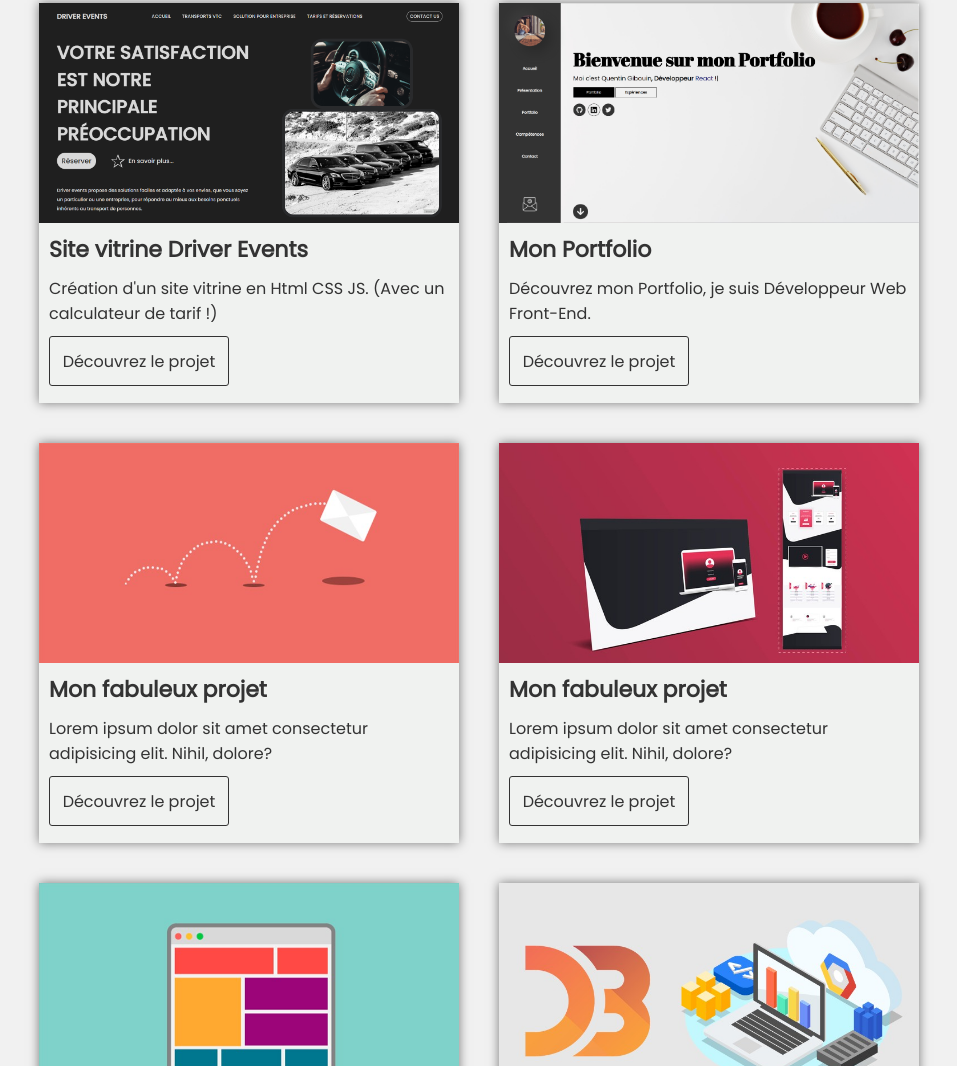
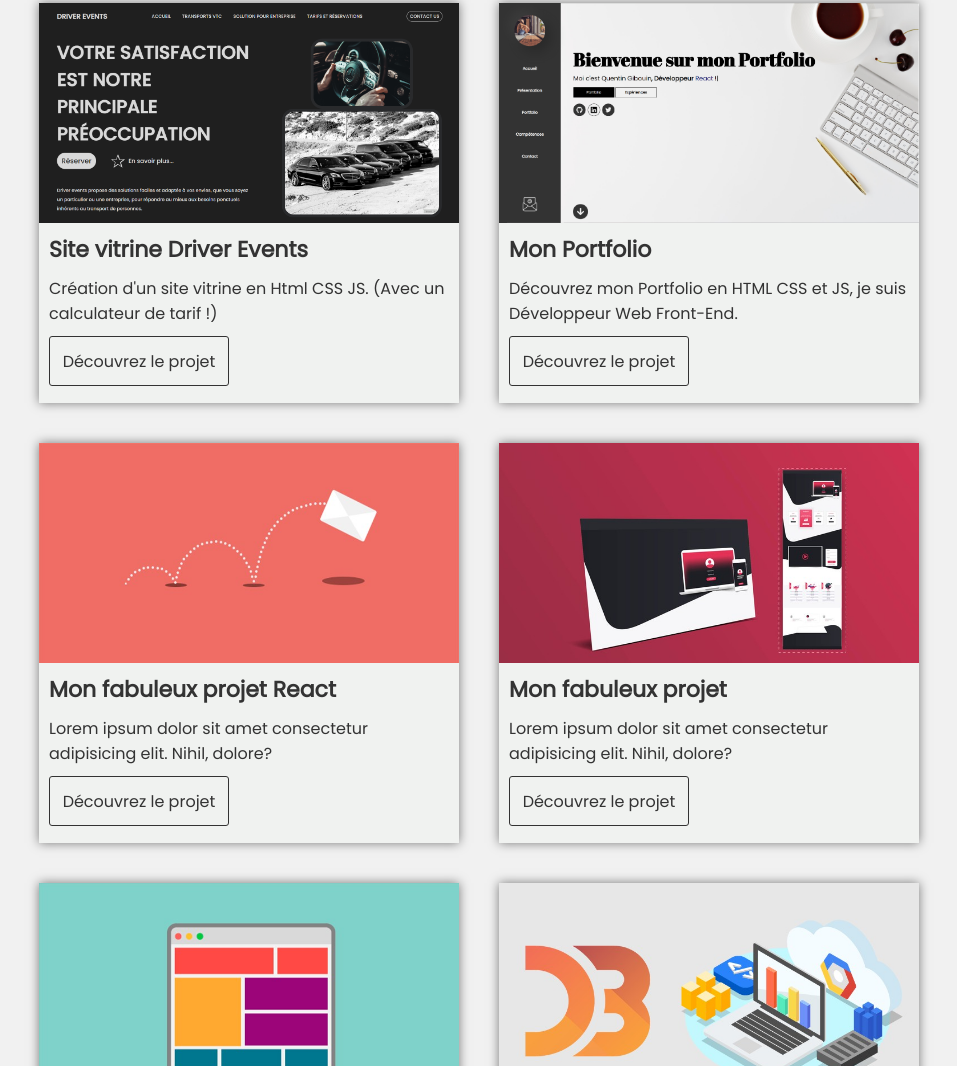
Before and after one commit to QuentinCode/Portfolio-QuentinCode.github.io, a plain HTML site: page index.html in a window 1280 px wide. Shown: the part 1852-2918 px from the top of the page, without its empty margins (161-1118 px from the left). Drawn offline with nearby package versions, Linux system fonts and the light colour scheme; a script that the page names is missing.

Commit message:
Test du nouveau clavie Mx Keys

```diff
--- a/index.html
+++ b/index.html
@@ -150,14 +150,14 @@
                     <img src="./assets/Portfolio.PNG" alt="img portfolio">
                 </div>
                 <h3>Mon Portfolio</h3>
-                <p>Découvrez mon Portfolio, je suis Développeur Web Front-End.</p>
+                <p>Découvrez mon Portfolio en HTML CSS et JS, je suis Développeur Web Front-End.</p>
                 <a href="#" class="btn-projets">Découvrez le projet</a>
             </div>
             <div class="item vague1">
                 <div class="cont-img-port">
                     <img src="./assets/animcss.jpg" alt="img portfolio">
                 </div>
-                <h3>Mon fabuleux projet</h3>
+                <h3>Mon fabuleux projet React</h3>
                 <p>Lorem ipsum dolor sit amet consectetur adipisicing elit. Nihil, dolore?</p>
                 <a href="#" class="btn-projets">Découvrez le projet</a>
             </div>
```
